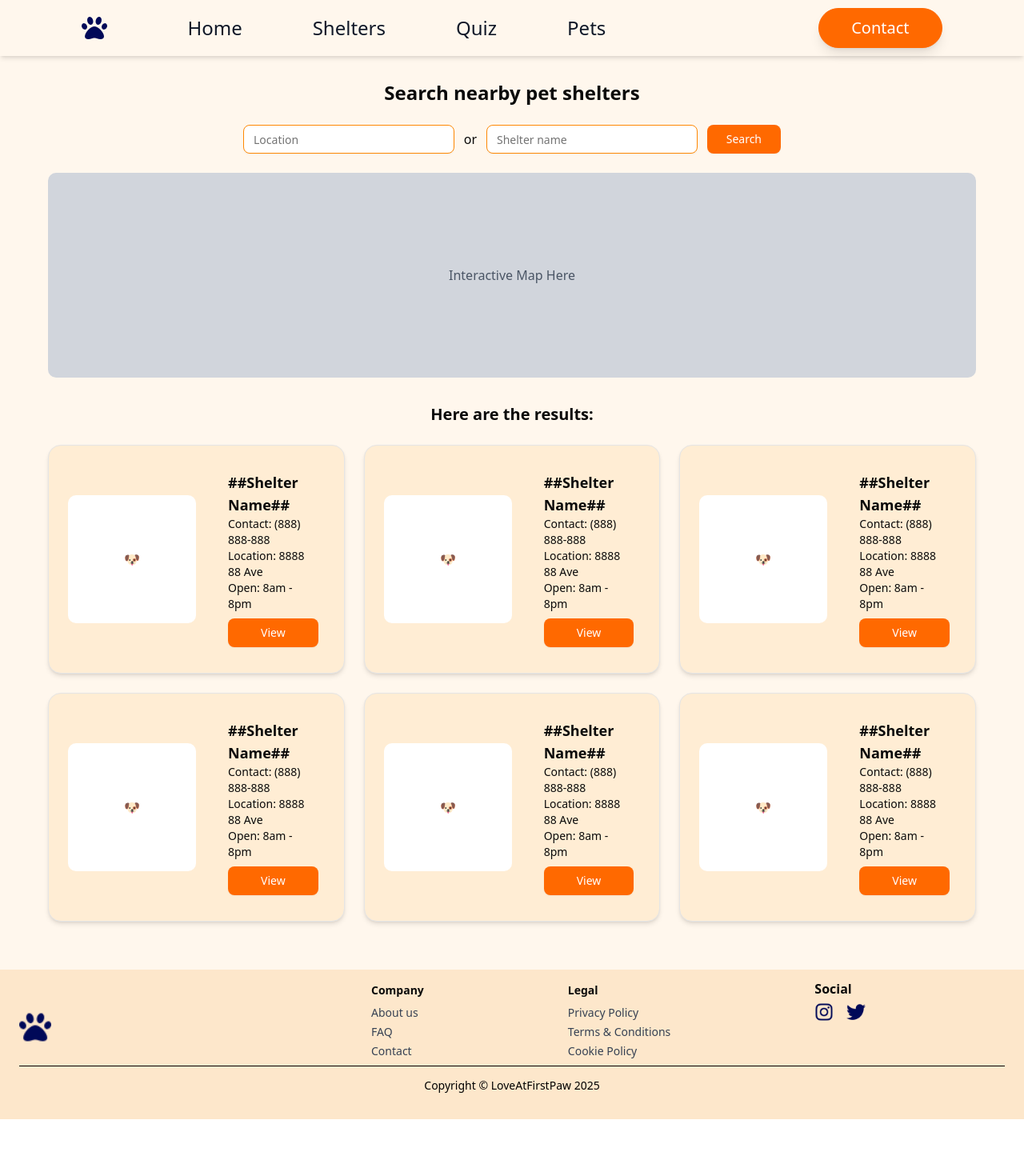
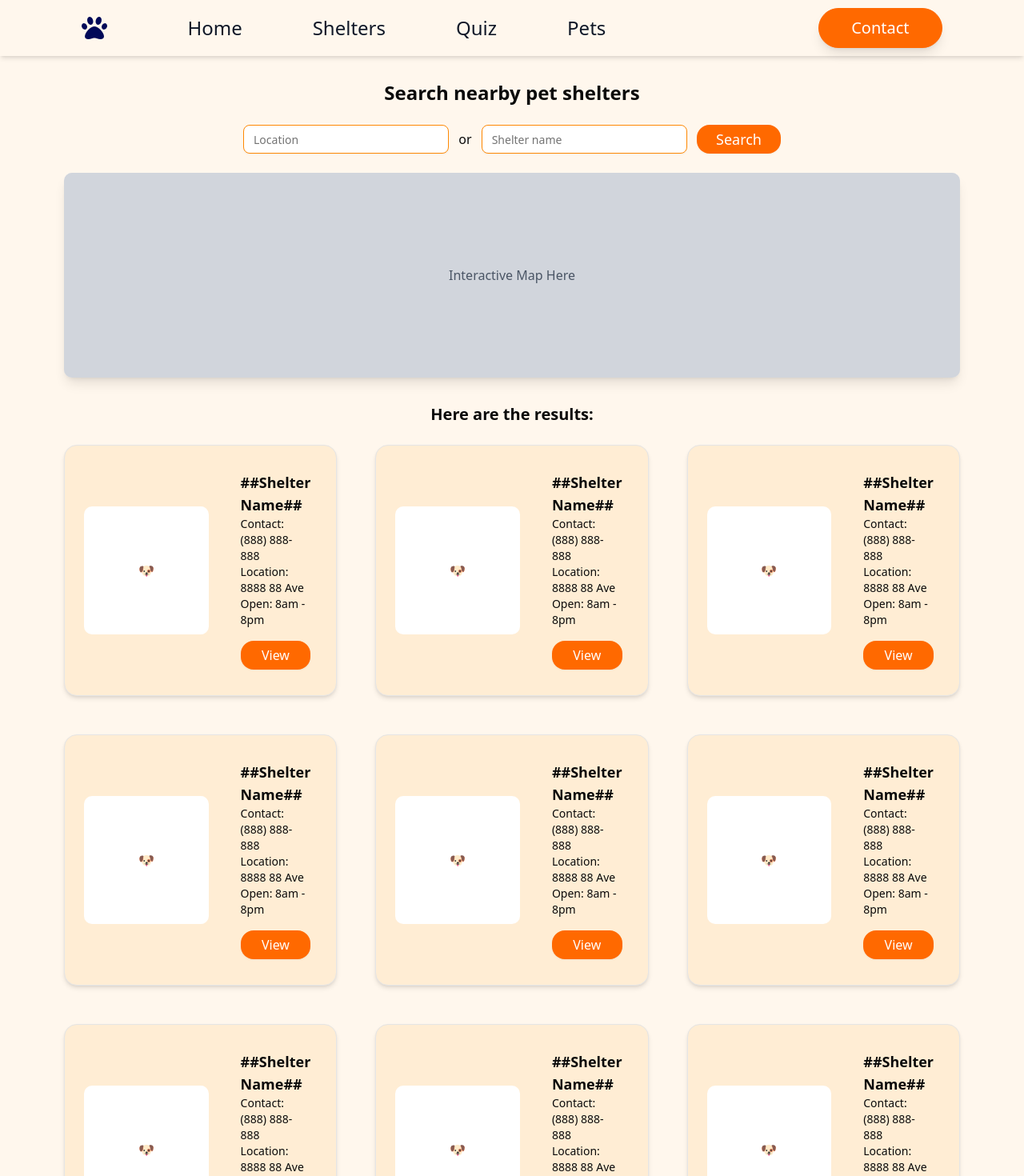
Before and after one commit to ppe11/flashcard, a Next.js app: page /shelters in a window 1280 px wide. Shown: the top 1470 px of the page at 80% size. Before the commit the page ends 1399 px from the top, so only its background shows below. Built offline with nearby package versions, Linux system fonts and the light colour scheme.

Commit message:
Fix button and result card layout

```diff
--- a/src/app/shelters/page.jsx
+++ b/src/app/shelters/page.jsx
@@ -18,12 +18,15 @@ const shelters = [
     { id: 4, name: "##Shelter Name##", contact: "(888) 888-888", location: "8888 88 Ave", hours: "8am - 8pm" },
     { id: 5, name: "##Shelter Name##", contact: "(888) 888-888", location: "8888 88 Ave", hours: "8am - 8pm" },
     { id: 6, name: "##Shelter Name##", contact: "(888) 888-888", location: "8888 88 Ave", hours: "8am - 8pm" },
+    { id: 7, name: "##Shelter Name##", contact: "(888) 888-888", location: "8888 88 Ave", hours: "8am - 8pm" },
+    { id: 8, name: "##Shelter Name##", contact: "(888) 888-888", location: "8888 88 Ave", hours: "8am - 8pm" },
+    { id: 9, name: "##Shelter Name##", contact: "(888) 888-888", location: "8888 88 Ave", hours: "8am - 8pm" },
   ];
 
 
 const Shelters = () => {
   return (
-    <div className="w-full mx-auto p-15 pt-[100px] bg-orange-50">
+    <div className="w-full mx-auto p-20 pt-[100px] bg-orange-50 2xl:pt-[150px]">
       {/* Search Section */}
       <div className="flex flex-col items-center gap-6">
         <h2 className="text-2xl font-semibold">Search nearby pet shelters</h2>
@@ -33,13 +36,13 @@ const Shelters = () => {
           <span className="self-center">or</span>
           {/* By shelter name search */}
           <Input placeholder="Shelter name" className="flex-1 bg-white border border-orange-400 hover:border-2" />
-          <Button className="bg-orange-500 hover:bg-orange-600 text-white px-6">Search</Button>
+          <Button className="bg-orange-500 hover:bg-orange-600 text-white px-6 text-lg rounded-2xl">Search</Button>
         </div>
       </div>
 
       {/* Interactive Map */}
       <div
-        className="w-full h-64 bg-gray-200 rounded-lg mt-6 overflow-hidden"
+        className="w-full h-64 bg-gray-200 rounded-lg mt-6 overflow-hidden shadow-lg"
         >
         {/* Replace this div with map integration */}
         <div className="w-full h-full flex items-center justify-center bg-gray-300 text-gray-600">
@@ -49,7 +52,7 @@ const Shelters = () => {
 
       {/* Results Section */}
       <h3 className="text-center text-xl font-semibold mt-8">Here are the results:</h3>
-      <div className="grid grid-cols-1 sm:grid-cols-2 lg:grid-cols-3 gap-6 mt-6">
+      <div className="grid grid-cols-1 sm:grid-cols-2 lg:grid-cols-3 gap-12 mt-6">
         {shelters.map((shelter) => (
           <div
             key={shelter.id}
@@ -67,7 +70,7 @@ const Shelters = () => {
                   <p className="text-sm">Contact: {shelter.contact}</p>
                   <p className="text-sm">Location: {shelter.location}</p>
                   <p className="text-sm">Open: {shelter.hours}</p>
-                  <Button className="mt-2 bg-orange-500 hover:bg-orange-600 text-white w-full">View</Button>
+                  <Button className="mt-4 bg-orange-500 hover:bg-orange-600 text-white w-full text-md rounded-2xl">View</Button>
                 </CardContent>
               </div>
             </Card>
```
